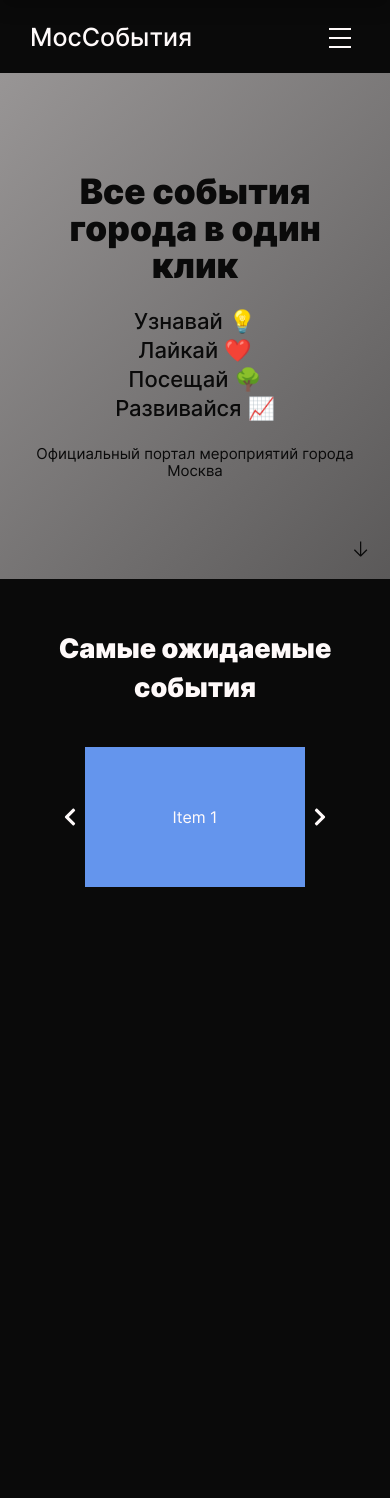
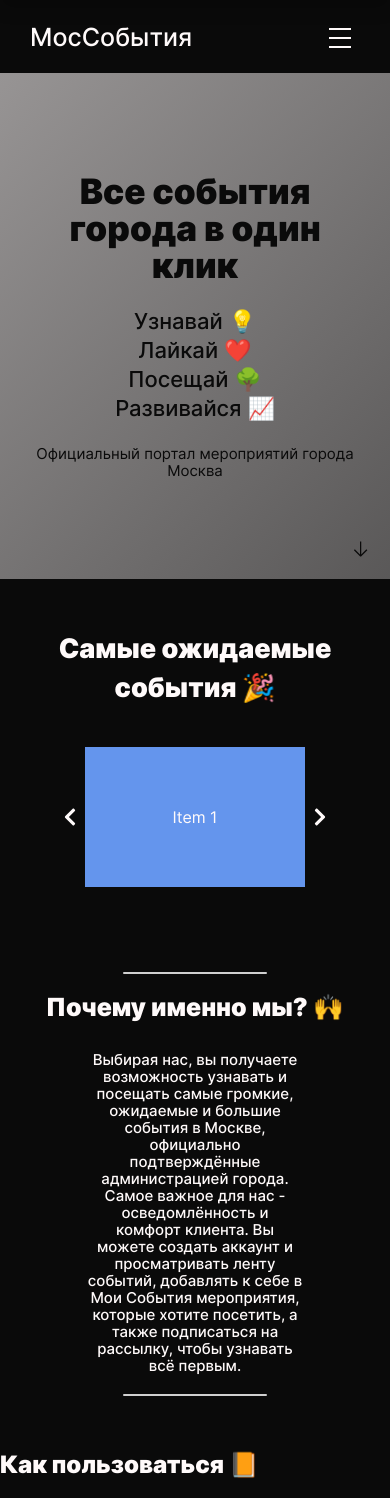
Before and after one commit to VasilyRazdorsky/RTUITLab_recruit, a Next.js app: page / in a window 390 px wide. Before the commit the page ends 937 px from the top, so only its background shows below. Built offline with nearby package versions, Linux system fonts and the light colour scheme.

Commit message:
Implement MainInfo component

```diff
--- a/package.json
+++ b/package.json
@@ -14,6 +14,7 @@
     "next": "13.3.1",
     "react": "18.2.0",
     "react-dom": "18.2.0",
-    "react-icons": "^4.8.0"
+    "react-icons": "^4.8.0",
+    "react-scroll": "^1.8.9"
   }
 }
--- a/src/components/Header.jsx
+++ b/src/components/Header.jsx
@@ -6,7 +6,7 @@ const Header = ({isLoggedIn, onLogout}) => {
     const router = useRouter();
 
     return (
-        <header className="header">
+        <header className="header" id="mailing-list">
             <p className="header__logo">МосСобытия</p>
 
             <nav className="header__page-navigation">
--- /dev/null
+++ b/src/components/HowToUse.js
@@ -0,0 +1,7 @@
+export default function HowToUse() {
+  return (
+    <section className="how-to-use">
+      <h2 className="how-to-use__title">Как пользоваться 📙</h2>
+    </section>
+  );
+}
--- /dev/null
+++ b/src/components/MainInfo.js
@@ -0,0 +1,19 @@
+import { Link } from "react-scroll";
+
+export default function MainInfo() {
+  return (
+    <section className="main-info">
+      <div className="main-info__divider"></div>
+      <h2 className="main-info__title">Почему именно мы? 🙌</h2>
+      <p className="main-info__text">
+        Выбирая нас, вы получаете возможность узнавать и посещать самые громкие,
+        ожидаемые и большие события в Москве, официально подтверждённые
+        администрацией города. Самое важное для нас - осведомлённость и комфорт
+        клиента. Вы можете создать аккаунт и просматривать ленту событий,
+        добавлять к себе в Мои События мероприятия, которые хотите посетить, а
+        также подписаться на рассылку, чтобы узнавать всё первым.
+      </p>
+      <div className="main-info__divider"></div>
+    </section>
+  );
+}
--- a/src/components/TopEvents.js
+++ b/src/components/TopEvents.js
@@ -3,7 +3,7 @@ import Carousel from "./Carousel";
 export default function TopEvents() {
   return (
     <section className="top-events">
-      <h2 className="top-events__title">Самые ожидаемые события</h2>
+      <h2 className="top-events__title">Самые ожидаемые события 🎉</h2>
       <Carousel>
         <div className="carousel__item carousel__item_num_1">Item 1</div>
         <div className="carousel__item carousel__item_num_2">Item 2</div>
--- a/src/pages/index.js
+++ b/src/pages/index.js
@@ -1,6 +1,8 @@
 import Head from "next/head";
 import Poster from "@/components/Poster";
 import TopEvents from "@/components/TopEvents";
+import MainInfo from "@/components/MainInfo";
+import HowToUse from "@/components/HowToUse";
 
 export default function Home() {
   return (
@@ -14,6 +16,8 @@ export default function Home() {
       <main className={``}>
         <Poster />
         <TopEvents />
+        <MainInfo />
+        <HowToUse />
       </main>
     </>
   );
--- /dev/null
+++ b/src/styles/MainInfo.css
@@ -0,0 +1,59 @@
+.main-info {
+    padding: 50px 30px;
+}
+
+.main-info__divider {
+    width: 40%;
+    margin: 0 auto;
+    height: 2px;
+    background-color: #D0D0D0;
+    border-radius: 5px;
+}
+
+.main-info__title {
+    margin: 0;
+    margin-top: 30px;
+    text-align: center;
+    font-weight: 900;
+    font-size: 29px;
+    line-height: 31px;
+}
+
+.main-info__text {
+    margin: 0 auto;
+    margin-top: 40px;
+    margin-bottom: 30px;
+    max-width: 60%;
+    font-weight: 500;
+    font-size: 18px;
+    line-height: 20px;
+    text-align: center;
+}
+
+@media screen and (max-width: 1000px) {
+    .main-info__text {
+        max-width: 80%;
+        font-size: 17px;
+        line-height: 19px;
+    }
+}
+
+@media screen and (max-width: 540px) {
+    .main-info {
+        padding: 35px 15px ;
+    }
+
+    .main-info__title {
+        margin-top: 20px;
+        font-size: 25px;
+        line-height: 27px;
+    }
+
+    .main-info__text {
+        margin-top: 30px;
+        max-width: 60%;
+        font-size: 15px;
+        line-height: 17px;
+        margin-bottom: 20px;
+    }
+}
--- a/src/styles/TopEvents.css
+++ b/src/styles/TopEvents.css
@@ -1,5 +1,5 @@
 .top-events {
-    padding: 70px;
+    padding: 90px 70px;
     text-align: center;
 }
 
--- a/src/styles/index.css
+++ b/src/styles/index.css
@@ -6,3 +6,4 @@
 @import url("@/styles/Poster.css");
 @import url("@/styles/TopEvents.css");
 @import url("@/styles/Carousel.css");
+@import url("@/styles/MainInfo.css");
```
Also changed, not shown: 1 other file (tests, documents, lock files or other folders).
